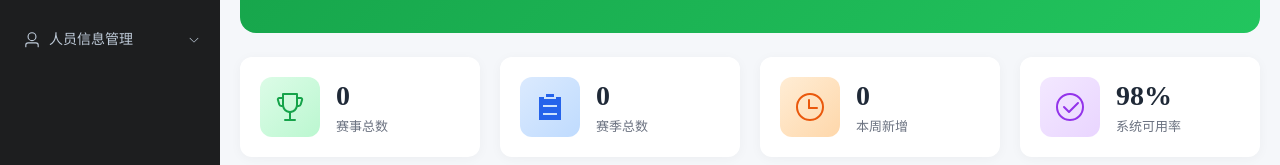
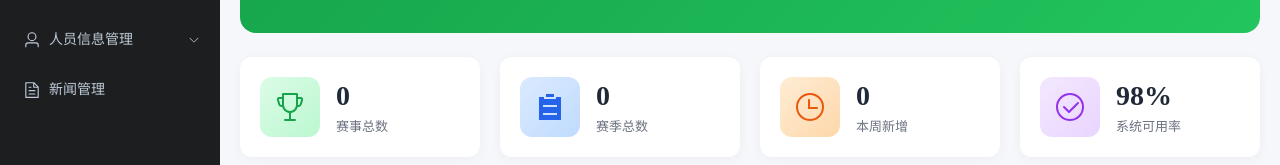
Before and after one commit to Actives546/football, a Vue app in the folder frontend/: page /dashboard in a window 1280 px wide. Shown: the part 195-360 px from the top of the page. Built offline with nearby package versions, Linux system fonts and the light colour scheme; no server answers; sample sign-in values are in the browser's storage.

Commit message:
feat(导航菜单): 添加新闻管理菜单项
在侧边栏导航菜单中新增新闻管理入口，使用Document图标

```diff
--- a/frontend/src/components/Layout.vue
+++ b/frontend/src/components/Layout.vue
@@ -71,6 +71,11 @@
             <template #title>球员管理</template>
           </el-menu-item>
         </el-sub-menu>
+
+        <el-menu-item index="/news/list">
+          <el-icon><Document /></el-icon>
+          <template #title>新闻管理</template>
+        </el-menu-item>
       </el-menu>
     </el-aside>
 
@@ -145,7 +150,8 @@ import {
   SwitchButton,
   Football,
   OfficeBuilding,
-  Location
+  Location,
+  Document
 } from '@element-plus/icons-vue'
 
 const route = useRoute()
```
